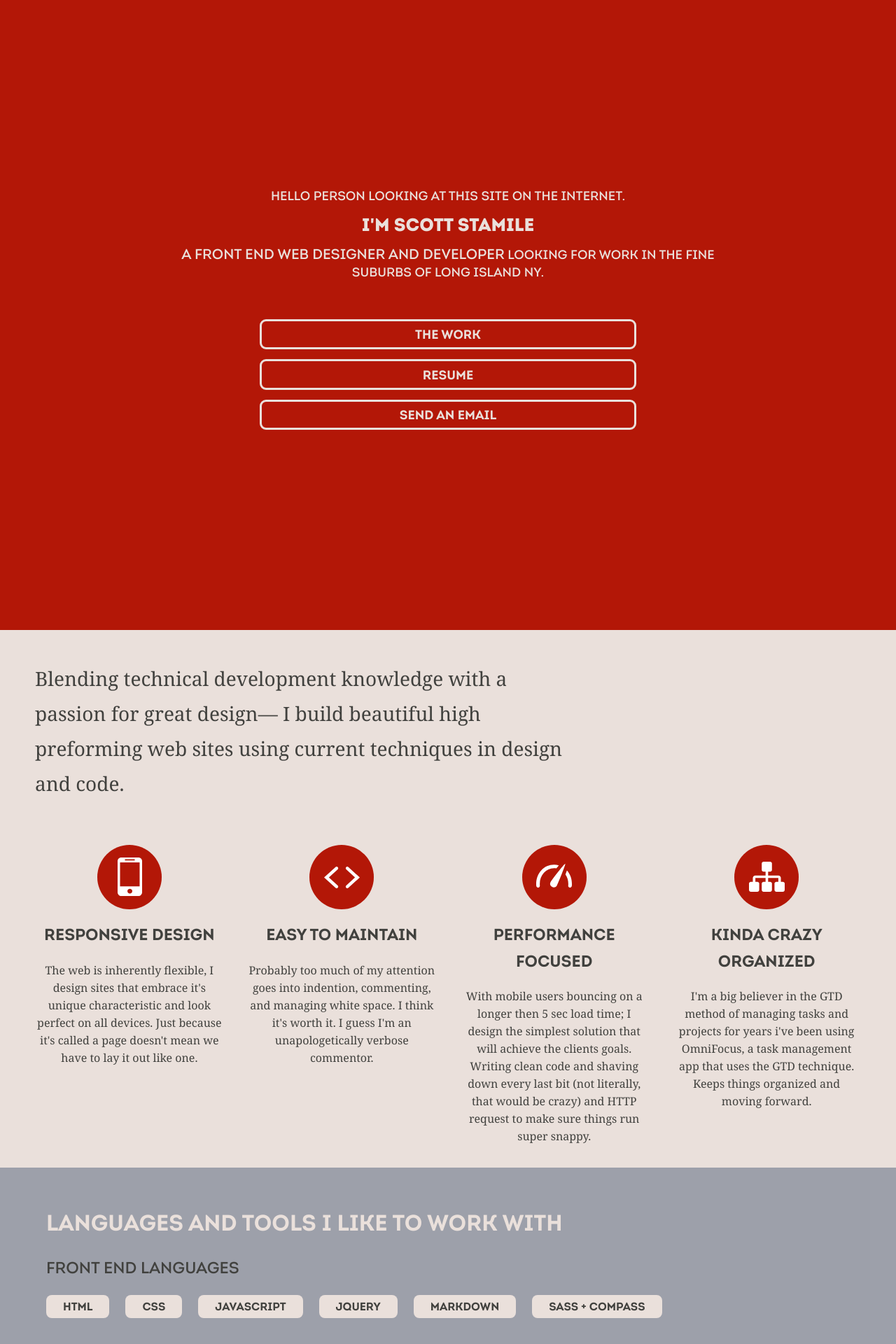
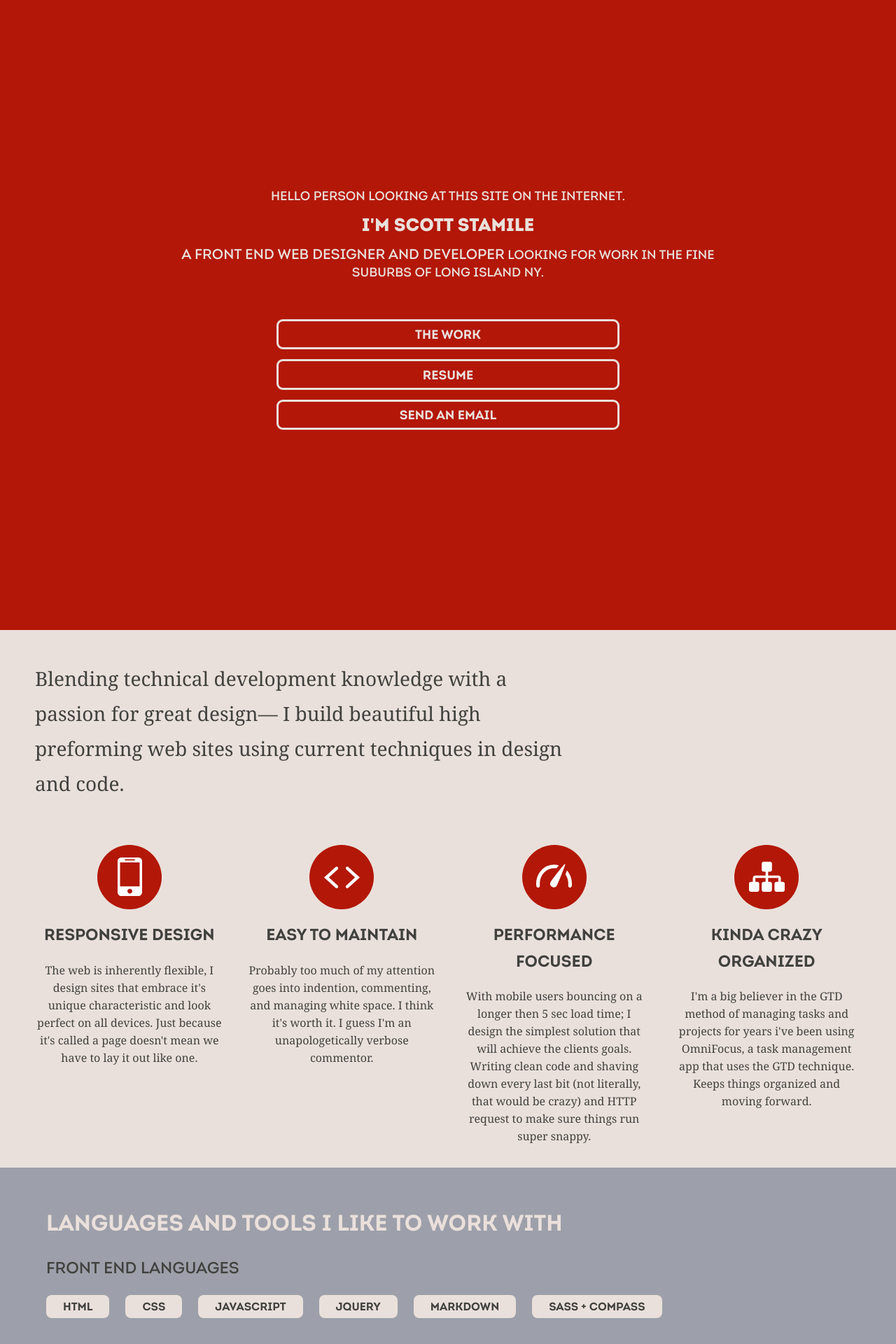
Before and after one commit to s8m2s/s8m2s.github.io, a Jekyll site: the page built from index.html, in a window 1280 px wide. Shown: the top 1920 px of the page at 70% size. Built offline with Jekyll 4.4.1, drawn with Linux system fonts in a browser that asks for light colours.

Commit message:
narrower nav buttons

```diff
--- a/stylesheets/main.css
+++ b/stylesheets/main.css
@@ -555,7 +555,7 @@ a:active {
 }
 
 .header {
-  max-width: 1120px;
+  max-width: 1180px;
   margin: auto;
 }
 @media (min-width: 520px) {
@@ -569,56 +569,16 @@ a:active {
   }
 }
 
-@media (min-width: 830px) {
-  .intro {
-    width: 47.82609%;
-    float: left;
-    margin-right: -100%;
-    margin-left: 0%;
-    clear: none;
-    /* for IE 6/7 */
-    *zoom: expression(this.runtimeStyle.zoom="1", this.appendChild(document.createElement("br")).style.cssText="clear:both;font:0/0 serif");
-    /* non-JS fallback */
-    *zoom: 1;
-  }
-  .intro:before, .intro:after {
-    content: ".";
-    display: block;
-    height: 0;
-    overflow: hidden;
-  }
-  .intro:after {
-    clear: both;
+nav {
+  margin: auto;
+  margin-top: 3em;
+  width: 80%;
+}
+@media (min-width: 960px) {
+  nav {
+    width: 60%;
   }
 }
-
-.cta {
-  text-align: center;
-}
-@media (min-width: 830px) {
-  .cta {
-    width: 21.73913%;
-    float: left;
-    margin-right: -100%;
-    margin-left: 52.17391%;
-    clear: none;
-    /* for IE 6/7 */
-    *zoom: expression(this.runtimeStyle.zoom="1", this.appendChild(document.createElement("br")).style.cssText="clear:both;font:0/0 serif");
-    /* non-JS fallback */
-    *zoom: 1;
-    text-align: right;
-  }
-  .cta:before, .cta:after {
-    content: ".";
-    display: block;
-    height: 0;
-    overflow: hidden;
-  }
-  .cta:after {
-    clear: both;
-  }
-}
-
 nav ul {
   list-style: none;
   padding-left: 0;
@@ -937,20 +897,6 @@ body {
 }
 .mast p {
   display: inline;
-}
-.mast nav {
-  margin: auto;
-  margin-top: 3em;
-}
-@media (min-width: 520px) {
-  .mast nav {
-    max-width: 47.82609%;
-  }
-}
-@media (min-width: 960px) {
-  .mast nav {
-    max-width: 65.71429%;
-  }
 }
 .mast .btn {
   font-family: 'intro caps', arial, sans-serif;
```
Also changed, not shown: stylesheets/_sass/main.scss (+9 -27 lines).
